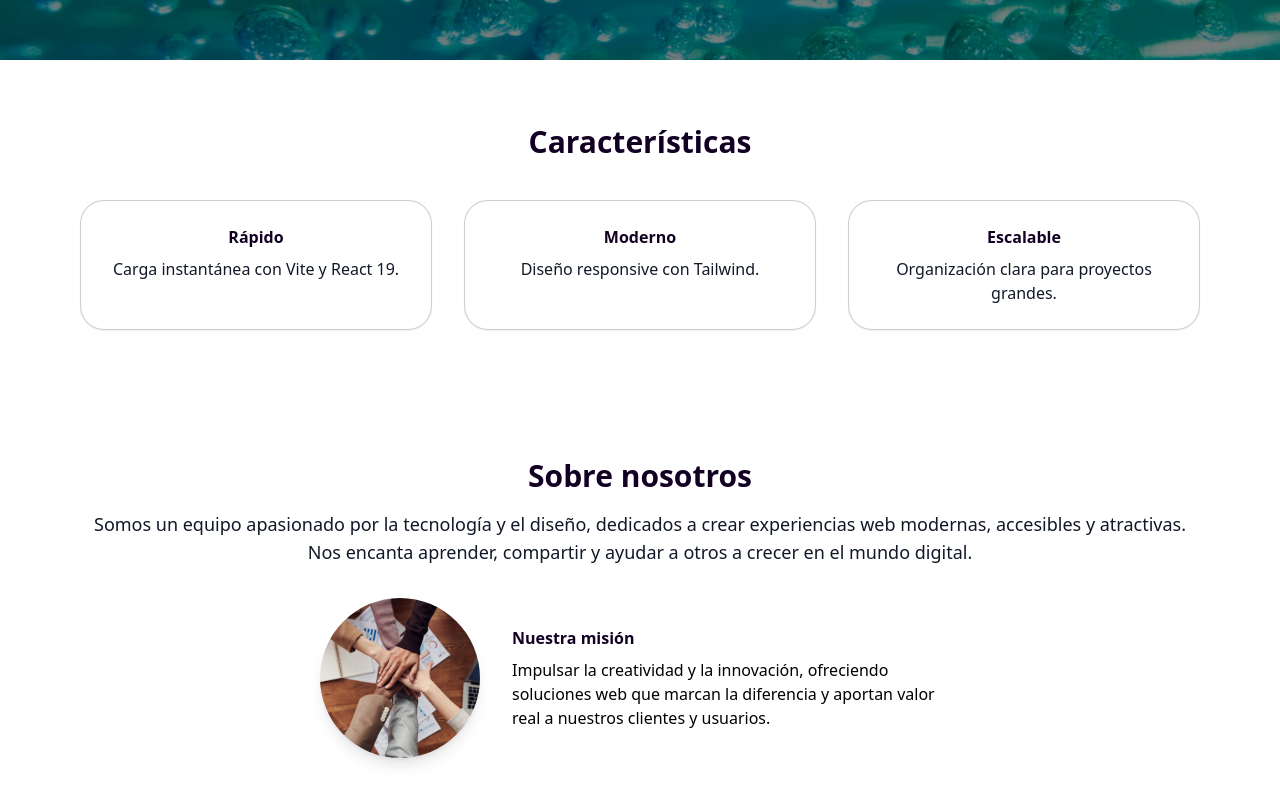
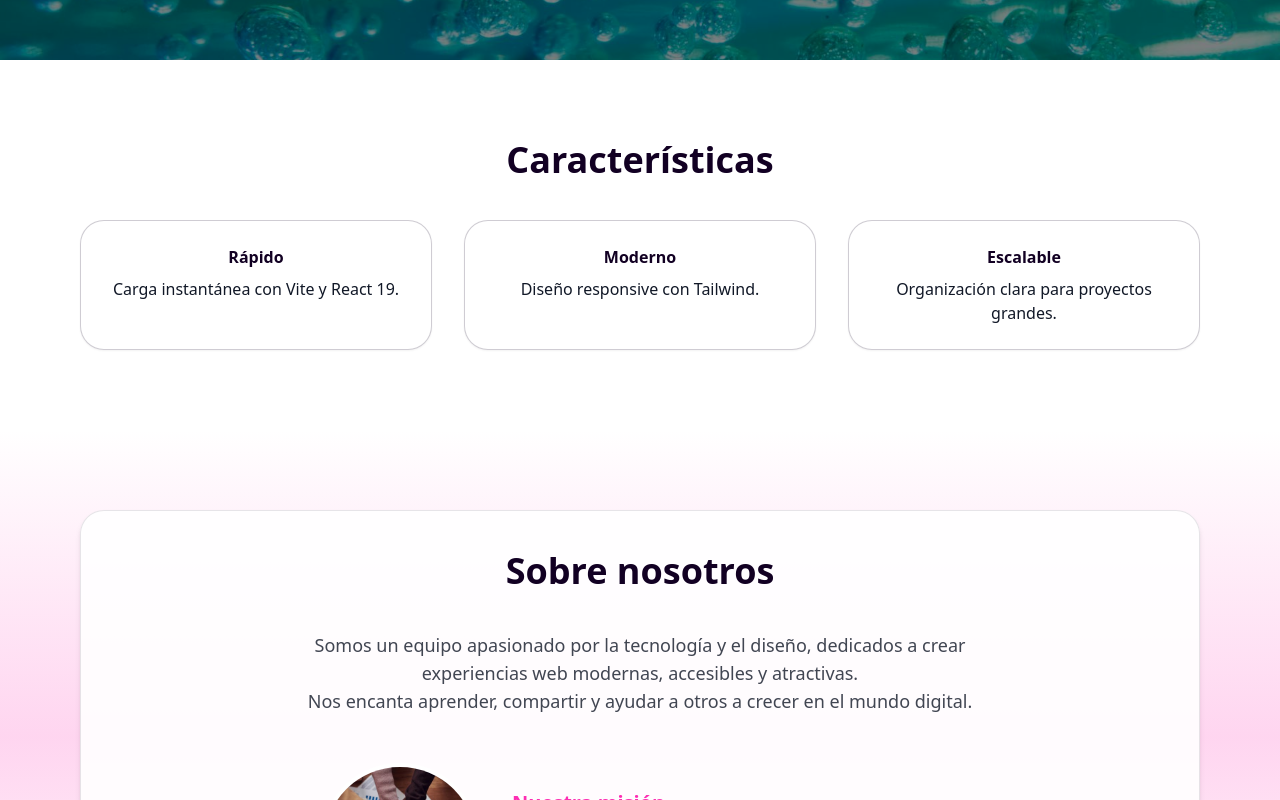
Before and after one commit to simonavegatel/mi-pagina-web, a React (Vite) app: page / in a window 1280 px wide. Shown: the part 740-1540 px from the top of the page. Built offline with nearby package versions, Linux system fonts and the light colour scheme; a web font is replaced by a local one.

Commit message:
cambiar sección sobre nosotros

```diff
--- a/src/components/AboutSection.tsx
+++ b/src/components/AboutSection.tsx
@@ -1,28 +1,49 @@
 import Container from "./ui/Container";
 
+// Puedes añadir una animación con AOS, Framer Motion o simplemente con Tailwind si quieres
 export default function AboutSection() {
   return (
-    <section id="about" className="py-16">
-      <Container className="max-w-3xl mx-auto text-center">
-        <h3 className="text-3xl font-bold text-primary mb-4">Sobre nosotros</h3>
-        <p className="text-lg text-foreground">
-          Somos un equipo apasionado por la tecnología y el diseño, dedicados a crear experiencias web modernas, accesibles y atractivas. Nos encanta aprender, compartir y ayudar a otros a crecer en el mundo digital.
+    <section
+      id="about"
+      className="py-20 bg-gradient-to-b from-white via-accent/20 to-white"
+    >
+      <Container className="max-w-3xl mx-auto">
+        {/* Tarjeta principal */}
+        <div className="bg-white/90 rounded-3xl shadow-md p-10 flex flex-col items-center gap-8 border border-primary/10">
+          {/* Título */}
+          <h3 className="text-4xl font-extrabold text-primary mb-2 text-center">
+            Sobre nosotros
+          </h3>
+          {/* Descripción principal */}
+          <p className="text-lg text-foreground/80 text-center max-w-2xl mx-auto">
+            Somos un equipo apasionado por la tecnología y el diseño, dedicados a crear experiencias web modernas, accesibles y atractivas.<br />
+            Nos encanta aprender, compartir y ayudar a otros a crecer en el mundo digital.
           </p>
-        <div className="flex flex-col md:flex-row gap-8 justify-center items-center mt-8">
+          {/* Foto y misión */}
+          <div className="flex flex-col md:flex-row gap-8 justify-center items-center mt-4 w-full">
+            {/* Imagen con borde degradado y sombra */}
+            <div className="relative group">
+              {/* Fondo degradado, solo visible al hacer hover */}
+              <div
+                className="absolute inset-0 rounded-full bg-gradient-to-tr from-accent/40 to-primary/30 blur-md
+                           opacity-0 group-hover:opacity-100 transition-opacity duration-500"
+              ></div>
               <img
                 src="about.jpg"
                 alt="Nuestro equipo"
-            className="w-40 h-40 object-cover rounded-full shadow-lg"
+                className="w-40 h-40 object-cover rounded-full border-4 border-white relative z-10"
               />
+            </div>
+            {/* Misión */}
             <div className="text-left max-w-md">
-            <h4 className="font-semibold text-primary mb-2">Nuestra misión</h4>
-            <p>
+              <h4 className="font-semibold text-accent mb-2 text-xl">Nuestra misión</h4>
+              <p className="text-foreground/90">
                 Impulsar la creatividad y la innovación, ofreciendo soluciones web que marcan la diferencia y aportan valor real a nuestros clientes y usuarios.
               </p>
             </div>
           </div>
+        </div>
       </Container>
-
     </section>
   );
 }
--- a/src/components/Features.tsx
+++ b/src/components/Features.tsx
@@ -3,9 +3,9 @@ import Container from "./ui/Container";
 
 export default function Features() {
   return (
-    <section id="features" className="py-16">
+    <section id="features" className="py-20">
       <Container>
-        <h3 className="text-3xl font-bold text-center mb-10 text-primary">Características</h3>
+        <h3 className="text-4xl font-extrabold text-center mb-10 text-primary">Características</h3>
         <div className="grid md:grid-cols-3 gap-8">
           <div className="p-6 rounded-3xl shadow-sm bg-white text-center border border-primary/20 transition-all duration-500 hover:scale-105 hover:shadow-md hover:border-accent">
             <h4 className="font-bold mb-2 text-primary">Rápido</h4>
--- a/src/components/Header.tsx
+++ b/src/components/Header.tsx
@@ -37,7 +37,7 @@ export default function Header() {
           <Link
             to="/"
             className={`
-              transition-colors duration-500
+              transition-colors duration-500 ease-in-out
               ${scrolled || !isHome
                 ? "text-foreground hover:text-gray-700"
                 : "text-white hover:text-gray-300"
```
Lines whose indentation alone changed are shown as unchanged.
